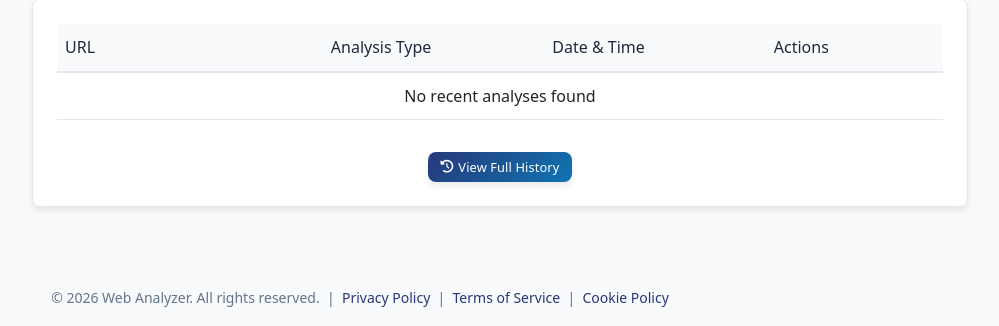
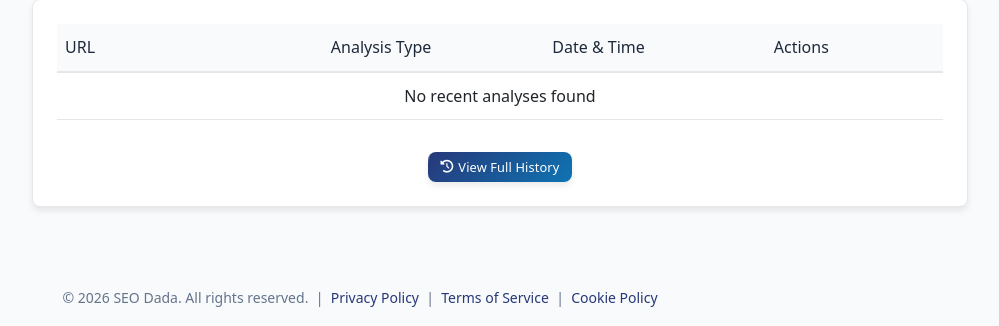
Before and after one commit to Callince/seo, a Flask app: page /dashboard in a window 1280 px wide. Shown: the part 1357-1683 px from the top of the page, without its empty margins (280-1279 px from the left). Run offline with Flask 3, Linux system fonts and the light colour scheme; the visitor is signed in with stand-in values (Sample User, id 1); data comes from the database, SQL or seed files in the repository; data that the repository does not hold is empty; some libraries are stand-ins or nearby versions.

Commit message:
Remove Web Analyzer Pro branding and fix header text color
- Remove default title text from base.html
- Replace Web Analyzer references with SEO Dada in meta and footer
- Change site_structure header text from dark to white
- Update index.html title to SEO Dada

Co-Authored-By: Claude Opus 4.6 (1M context) <noreply@anthropic.com>

```diff
--- a/templates/base.html
+++ b/templates/base.html
@@ -5,8 +5,8 @@
 <head>
   <meta charset="UTF-8">
   <meta name="viewport" content="width=device-width, initial-scale=1.0, maximum-scale=5.0, user-scalable=yes">
-  <title>{% block title %}Web Analyzer Pro{% endblock %}</title>
-  <meta name="description" content="Web Analyzer Pro helps you analyze headings, keywords, images, and more for your website.">
+  <title>{% block title %}{% endblock %}</title>
+  <meta name="description" content="SEO Dada helps you analyze headings, keywords, images, and more for your website.">
   <script type="application/ld+json">
   {
     "@context": "https://schema.org",
@@ -315,7 +315,7 @@
   <footer class="footer">
     <div class="footer-container">
       <div class="footer-bottom">
-        <p>&copy; <span id="currentYear"></span> Web Analyzer. All rights reserved. &nbsp;|&nbsp;
+        <p>&copy; <span id="currentYear"></span> SEO Dada. All rights reserved. &nbsp;|&nbsp;
           <a href="{{url_for('public.privacy')}}">Privacy Policy</a> &nbsp;|&nbsp;
           <a href="{{url_for('public.terms')}}">Terms of Service</a> &nbsp;|&nbsp;
           <a href="{{url_for('public.cookie_policy')}}">Cookie Policy</a>
--- a/templates/index.html
+++ b/templates/index.html
@@ -1,7 +1,7 @@
 
 {% extends "base.html" %}
 
-{% block title %}Dashboard - Web Analyzer Pro{% endblock %}
+{% block title %}Dashboard - SEO Dada{% endblock %}
 
 {% block content %}
   <!-- Welcome Section - More Compact -->
--- a/templates/site_structure.html
+++ b/templates/site_structure.html
@@ -11,7 +11,7 @@
 
     <div class="card mb-4 compact-card">
         <div class="card-header py-2 d-flex align-items-center">
-            <h5 class="mb-0 text-dark">Analyze and visualize web page structure</h5>
+            <h5 class="mb-0 text-white">Analyze and visualize web page structure</h5>
         </div>
         <div class="card-body">
             {% if error %}
```
